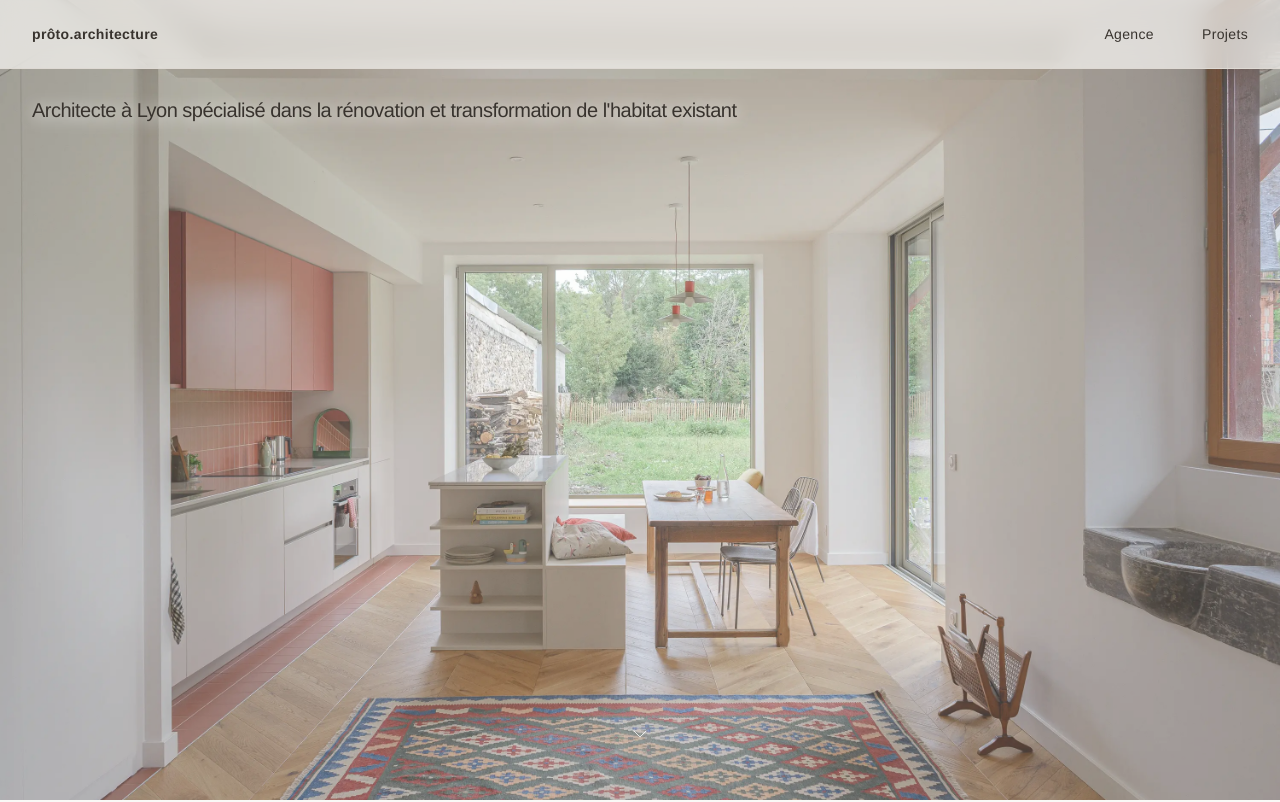
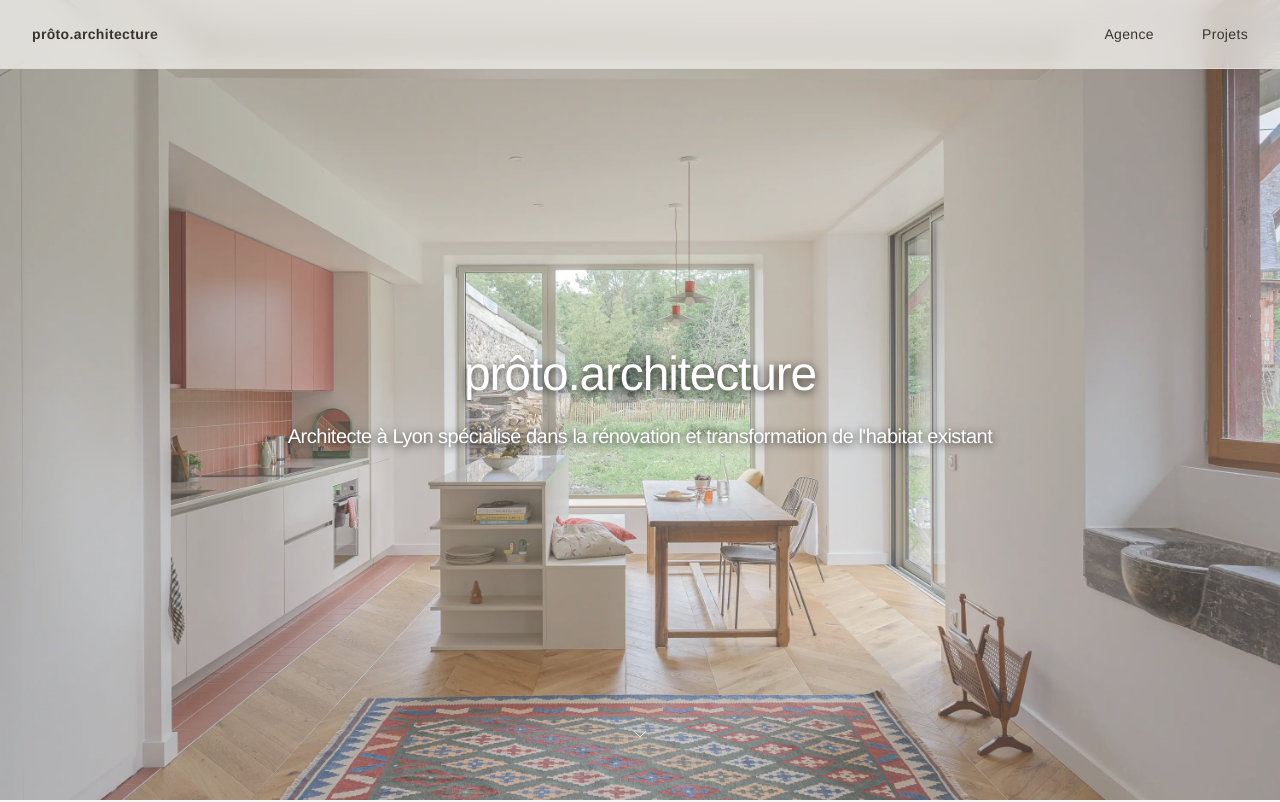
Before and after one commit to Ladias-Elie/proto-architecture, a React (Vite) app: page / in a window 1280 px wide. Shown: the top 802 px of the page. Built offline with nearby package versions, Linux system fonts and the light colour scheme; the HTML template or start-up script is replaced by a standard one.

Commit message:
Refactor hero section

```diff
--- a/src/components/Hero.tsx
+++ b/src/components/Hero.tsx
@@ -4,7 +4,7 @@ import heroImage from "@/assets/renovation-maison-village.webp";
 const Hero = () => {
 
   return (
-    <section className="min-h-screen relative flex items-start justify-start">
+    <section className="min-h-screen relative flex items-center justify-center">
       <img
         src={heroImage}
         alt="Photo d'une maison de village rénové, demontrant une architecture moderne intégrée dans un cadre traditionnel."
@@ -12,11 +12,14 @@ const Hero = () => {
       />
       <div className="absolute inset-0 bg-background/20" />
 
-      <div className="relative z-10 container mx-auto px-8 pt-24">
-        <div className="max-w-none animate-fade-in">
-          <h1 className="text-lg md:text-xl font-light tracking-tight text-foreground drop-shadow-[0_2px_8px_rgba(255,255,255,0.9)] leading-relaxed">
+      <div className="relative z-10 container mx-auto px-8 text-center">
+        <div className="max-w-3xl mx-auto animate-fade-in space-y-6">
+          <h1 className="text-4xl md:text-5xl font-light tracking-tight text-white drop-shadow-[0_2px_4px_rgba(0,0,0,0.8)]">
+            prôto.architecture
+          </h1>
+          <p className="text-lg md:text-xl font-light tracking-tight text-white drop-shadow-[0_2px_4px_rgba(0,0,0,0.8)] leading-relaxed">
             Architecte à Lyon spécialisé dans la rénovation et transformation de l'habitat existant
-          </h1>
+          </p>
         </div>
       </div>
 
```
